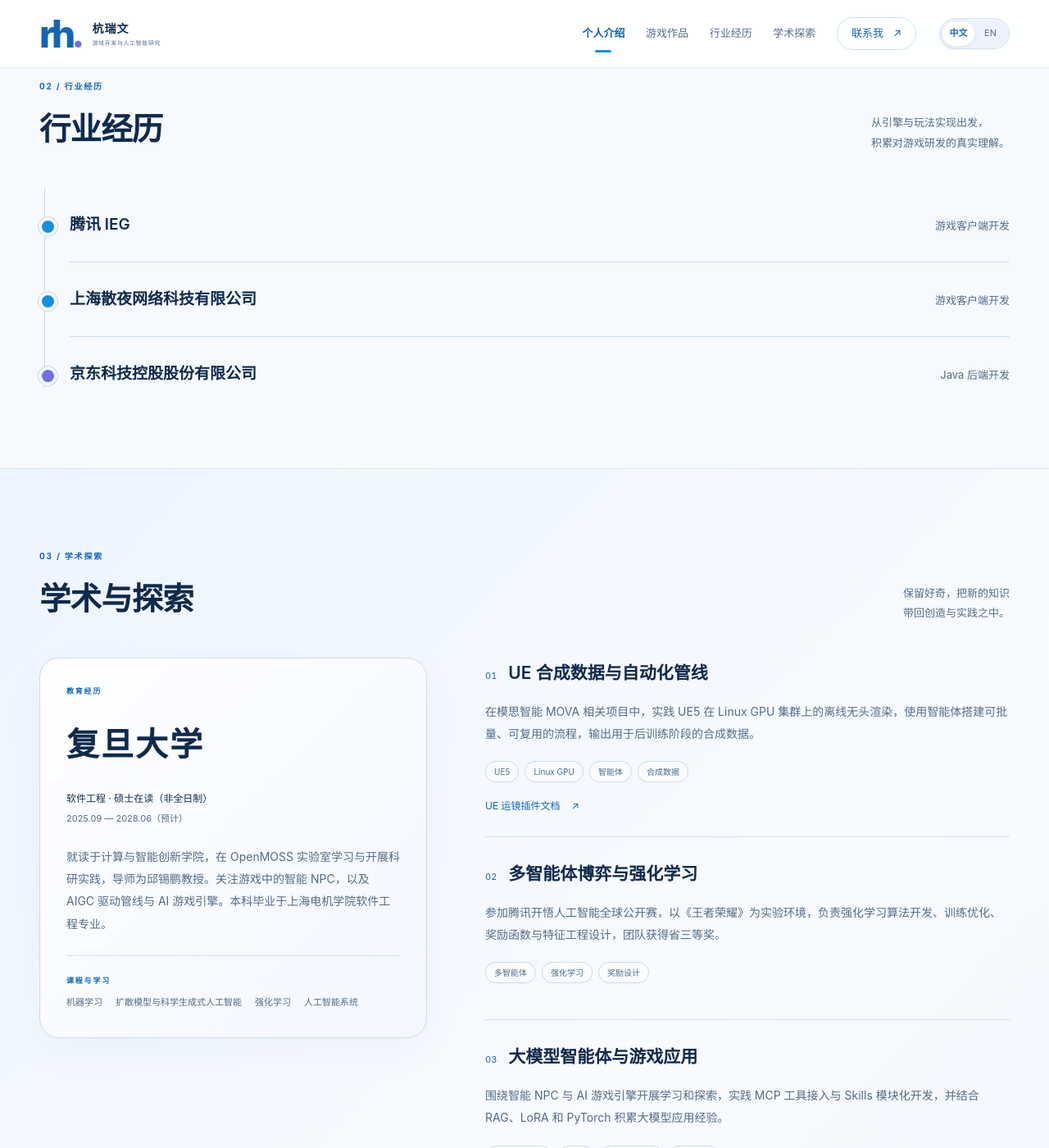
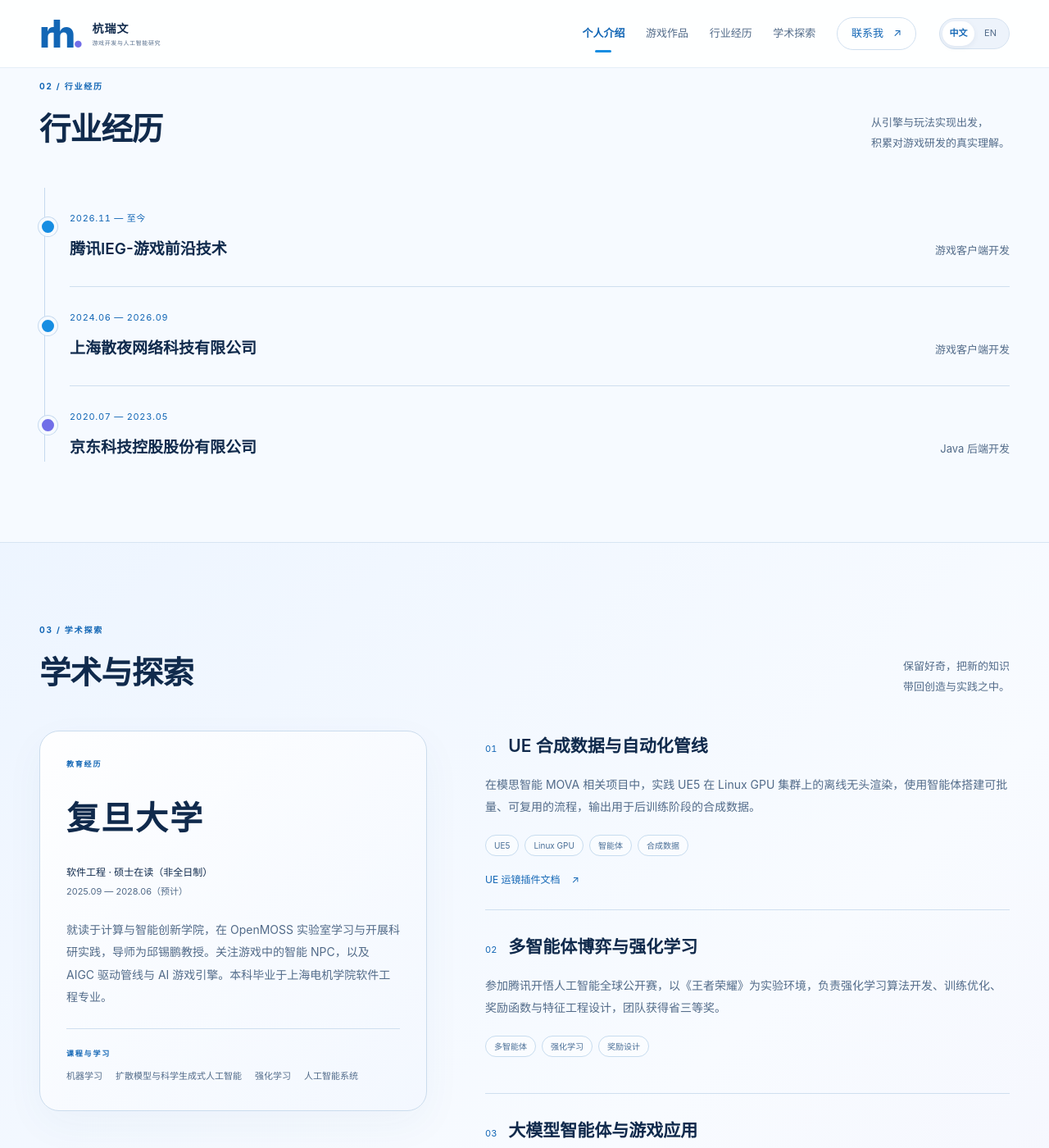
Before and after one commit to RavenHang/ravenhang.github.io, a Jekyll site: the page built from _pages/about.md, in a window 1280 px wide and 1400 px high, scrolled down 1098 px. Shown: the whole window at 82% size. Built offline with Jekyll 4.4.1, drawn with Linux system fonts in a browser that asks for light colours.

Commit message:
Restore work dates and update Tencent display name

```diff
--- a/_data/profile.yml
+++ b/_data/profile.yml
@@ -80,11 +80,14 @@ projects:
       - label: 查看作品集
         url: https://fudan-nlp.feishu.cn/docx/Fg0adwhKzoUD7KxTSYWcGWShnTb#RBkCdpovMoYuLYx4REWcOZP9nBh
 industry:
-  - company: 腾讯 IEG
+  - date: 2026.11 — 至今
+    company: 腾讯IEG-游戏前沿技术
     role: 游戏客户端开发
-  - company: 上海散夜网络科技有限公司
+  - date: 2024.06 — 2026.09
+    company: 上海散夜网络科技有限公司
     role: 游戏客户端开发
-  - company: 京东科技控股股份有限公司
+  - date: 2020.07 — 2023.05
+    company: 京东科技控股股份有限公司
     role: Java 后端开发
 education:
   # Program and enrollment date follow the newer 2026-10 student-status certificate.
--- a/_data/profile_en.yml
+++ b/_data/profile_en.yml
@@ -77,11 +77,14 @@ projects:
       - label: View portfolio
         url: https://fudan-nlp.feishu.cn/docx/Fg0adwhKzoUD7KxTSYWcGWShnTb#RBkCdpovMoYuLYx4REWcOZP9nBh
 industry:
-  - company: Tencent IEG
+  - date: Nov 2026 — Present
+    company: Tencent IEG - Frontier Game Technology
     role: Game client developer
-  - company: Shanghai Sanye Network Technology
+  - date: Jun 2024 — Sep 2026
+    company: Shanghai Sanye Network Technology
     role: Game client developer
-  - company: JD Technology
+  - date: Jul 2020 — May 2023
+    company: JD Technology
     role: Java backend developer
 education:
   school: Fudan University
--- a/_includes/personal-home.html
+++ b/_includes/personal-home.html
@@ -33,6 +33,7 @@
         <div class="experience-list">
           {% for item in profile.industry %}
           <article class="experience-row">
+            <p class="experience-date">{{ item.date }}</p>
             <div class="experience-heading"><h3>{{ item.company }}</h3><p>{{ item.role }}</p></div>
           </article>
           {% endfor %}
--- a/assets/css/personal.css
+++ b/assets/css/personal.css
@@ -105,6 +105,7 @@ ul{list-style:none; padding:0}
 .experience-row::before{content:""; position:absolute; left:-38px; top:36px; width:15px; height:15px; border:4px solid var(--paper); border-radius:50%; background:var(--blue); box-shadow:0 0 0 1px #c5d9ef}
 .experience-row:last-child{border-bottom:0; padding-bottom:0}
 .experience-row:last-child::before{background:var(--accent)}
+.experience-date{grid-column:1; color:var(--primary); font-size:11px; font-variant-numeric:tabular-nums; letter-spacing:.7px}
 .experience-heading{grid-column:1; display:flex; align-items:baseline; justify-content:space-between; flex-wrap:wrap; gap:8px 32px}
 .experience-heading h3{font-size:19px; font-weight:600}
 .experience-heading p{margin-top:0; color:var(--muted); font-size:13px; flex-shrink:0}
```
